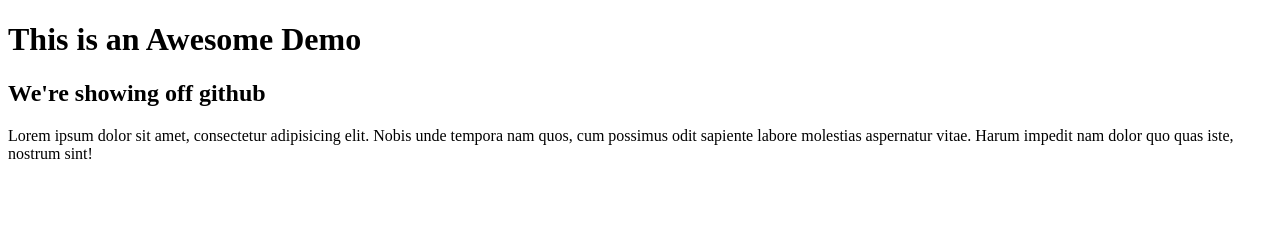
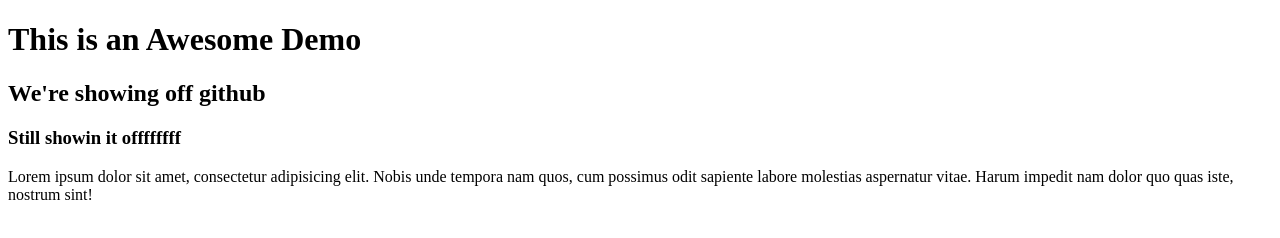
Before and after one commit to kevingraber/wedclassdemo, a plain HTML site: page demo.html in a window 1280 px wide. Drawn offline with Linux system fonts and the light colour scheme.

Commit message:
making some changes

```diff
--- a/demo.html
+++ b/demo.html
@@ -7,6 +7,7 @@
 <body>
 	<h1>This is an Awesome Demo</h1>
 	<h2>We're showing off github</h2>
+	<h3>Still showin it offffffff</h3>
 	<p>Lorem ipsum dolor sit amet, consectetur adipisicing elit. Nobis unde tempora nam quos, cum possimus odit sapiente labore molestias aspernatur vitae. Harum impedit nam dolor quo quas iste, nostrum sint!</p>
 </body>
 </html>
```
